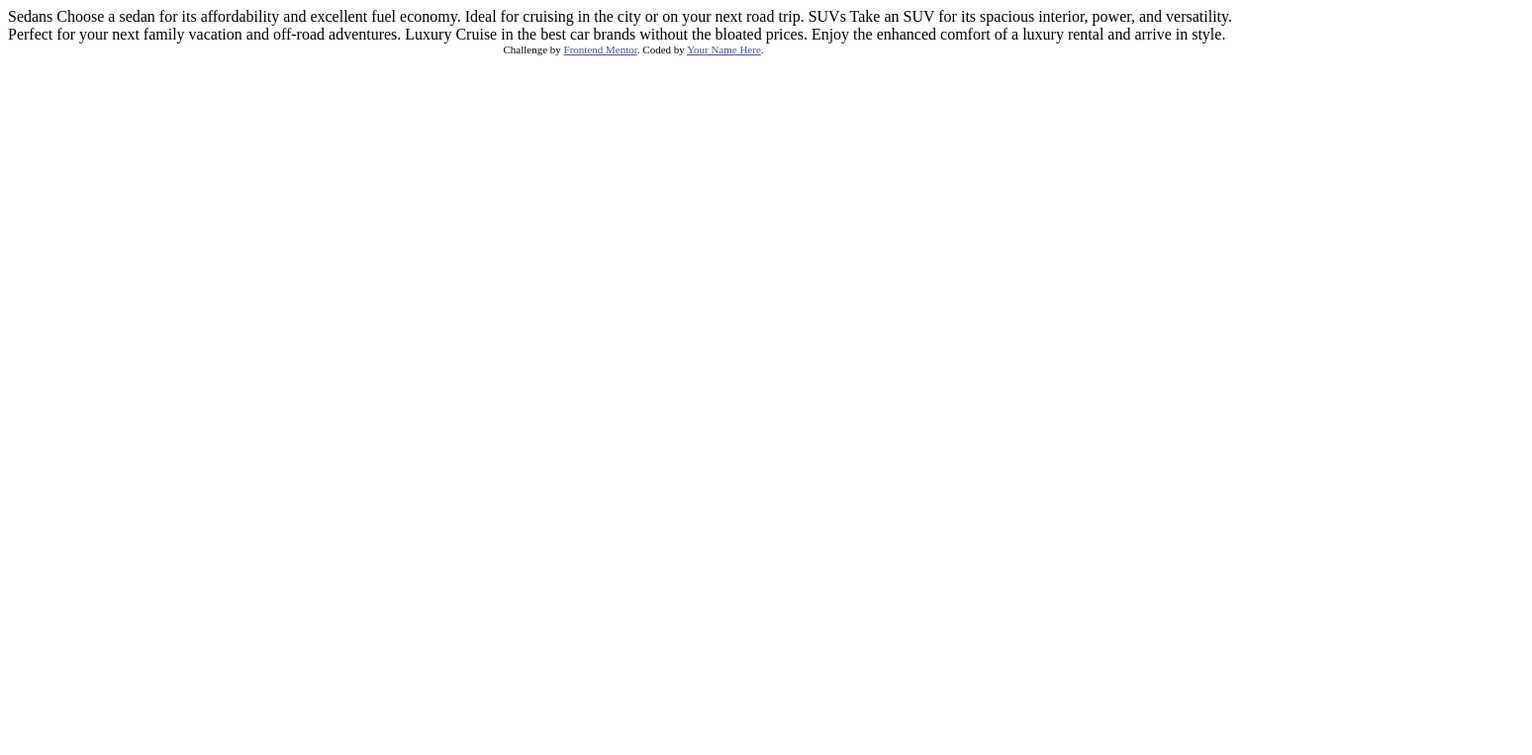
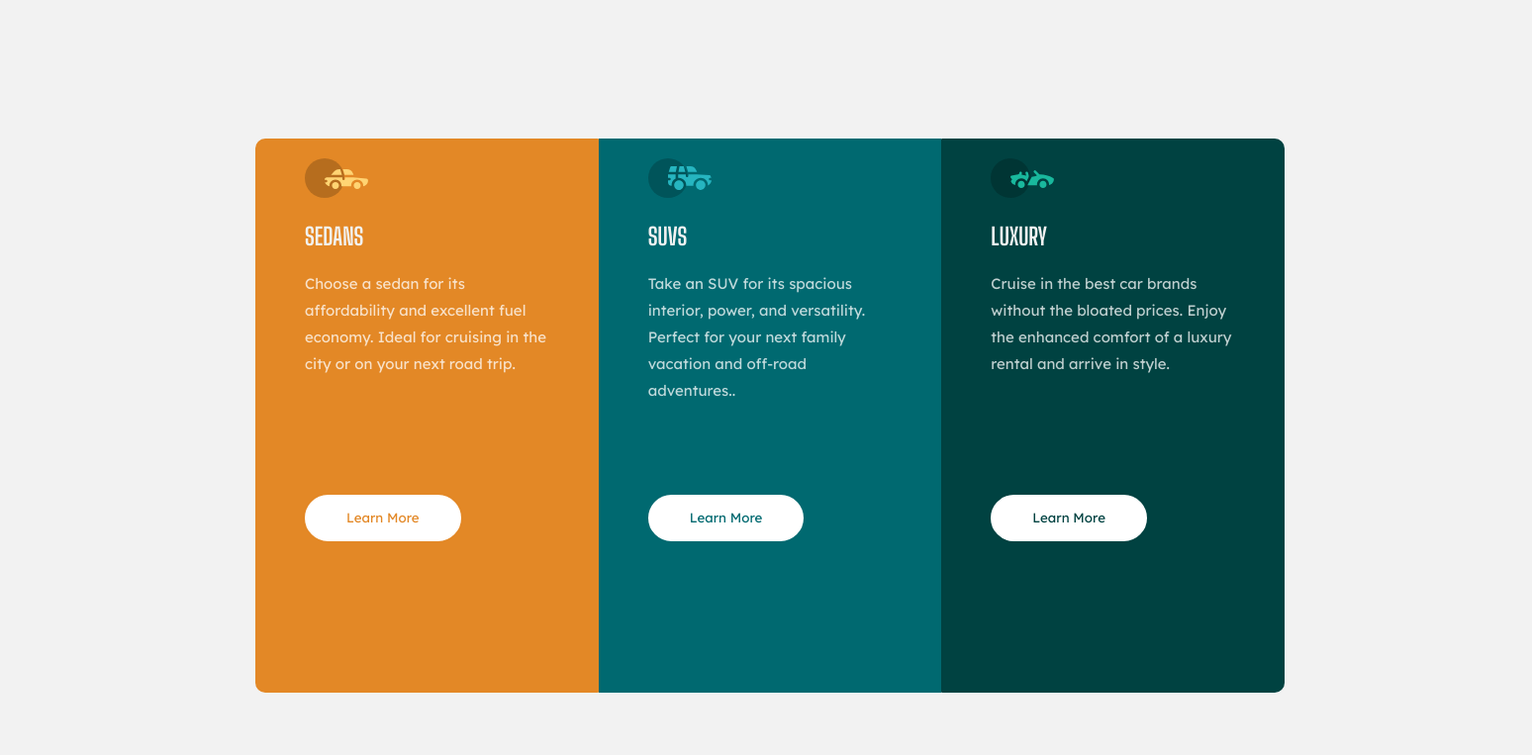
Before and after one commit to Kinshuk3/FrontendMentorChallenges, a plain HTML site: page index.html in a window 1280 px wide. Shown: the whole page at 99% size, 1548 px wide, since content can reach past the window. Drawn offline with Linux system fonts and the light colour scheme.

Commit message:
Added css styling first try

```diff
--- /dev/null
+++ b/css/styles.css
@@ -0,0 +1,135 @@
+@import url('https://fonts.googleapis.com/css2?family=Lexend+Deca&display=swap');
+@import url('https://fonts.googleapis.com/css2?family=Big+Shoulders+Display:wght@700&display=swap');
+
+*:before{
+  box-sizing: inherit;
+  margin: 0;
+  padding: 0;
+}
+
+body{
+    background-color: hsl(0, 0%, 95%);
+}
+.car-grid h2{
+    font-family: 'Big Shoulders Display', cursive;
+    color: hsl(0, 0%, 95%);
+    text-transform: uppercase;
+}
+
+.car-grid p{
+    font-family: 'Lexend Deca', sans-serif;
+    font-size: 15px;
+    color: hsla(0, 0%, 100%, 0.75);
+    font-size: 15px;
+    line-height: 180%;
+}
+
+.car-grid > div{
+    flex: 1;
+    text-decoration: none;
+    text-align: left;
+    padding: 20px 50px;
+}
+.car-grid{
+    display: flex;
+    padding: 60px 250px;
+    margin-top: 80px;
+    width: 130vh;
+    height: 70vh;
+}
+.learn-more{
+    font-family: 'Lexend Deca', sans-serif;
+    background-color: #fff;
+    border: 2px solid white;
+    border-radius: 50px;
+    transition-duration: 0.4s;
+    position: absolute;
+    top: 500px;
+    box-sizing: border-box;
+    padding: 1em 3em;
+    width: max-content;
+}
+
+.learn-more:hover{
+    background-color: rgba(0, 0, 0, 0.01);
+
+}
+
+#sed-btn{
+    color: hsl(31, 77%, 52%);
+}
+
+#suv-btn{
+   color:  hsl(184, 100%, 22%);
+}
+
+#lux-btn{
+   color:  hsl(179, 100%, 13%);
+}
+
+#sed-btn:hover{
+    color: #fff;
+    cursor: pointer;
+}
+
+#suv-btn:hover{
+    color: #fff;
+    cursor: pointer;
+}
+
+#lux-btn:hover{
+    color: #fff;
+    cursor: pointer;
+}
+.sedan-component{
+    background-color: hsl(31, 77%, 52%);
+    border-radius: 10px 1px 1px 10px;
+}
+
+.suv-component{
+    background-color: hsl(184, 100%, 22%);
+}
+
+.luxury-component{
+    background-color: hsl(179, 100%, 13%);
+    border-radius: 1px 10px 10px 1px;
+}
+
+@media (max-width: 375px) {
+    .car-grid{
+        display: flex;
+        flex-direction: column;
+        width:350px;
+    }
+
+    body{
+        display: flex;
+        justify-content: center;
+        align-content: center;
+    }
+    .sedan-component{
+        border-radius: 10px 10px 0px 0px;
+    }
+
+    .suv-component{
+        border-radius: 0px;
+    }
+
+    .luxury-component{
+        border-radius: 0px 0px 10px 10px;
+    }
+
+    .sedan-component > button{
+        position: relative;
+        top: auto;
+    }
+
+    .suv-component > button{
+        top: auto
+    }
+
+    .luxury-component > button{
+        position: relative;
+        top: auto;
+    }
+  }
--- a/index.html
+++ b/index.html
@@ -1,36 +1,51 @@
 <!DOCTYPE html>
 <html lang="en">
+
 <head>
   <meta charset="UTF-8">
-  <meta name="viewport" content="width=device-width, initial-scale=1.0"> <!-- displays site properly based on user's device -->
+  <meta name="viewport" content="width=device-width, initial-scale=1.0">
+  <!-- displays site properly based on user's device -->
 
   <link rel="icon" type="image/png" sizes="32x32" href="./images/favicon-32x32.png">
+  <link rel="stylesheet" href="./css/styles.css">
 
   <title>Frontend Mentor | 3-column preview card component</title>
 
-  <!-- Feel free to remove these styles or customise in your own stylesheet 👍 -->
-  <style>
-    .attribution { font-size: 11px; text-align: center; }
-    .attribution a { color: hsl(228, 45%, 44%); }
-  </style>
 </head>
+
 <body>
 
-  Sedans
-  Choose a sedan for its affordability and excellent fuel economy. Ideal for cruising in the city
-  or on your next road trip.
+  <div class="car-grid">
+    <div class="sedan-component">
+      <img src="./images/icon-sedans.svg" alt="sedanlogo">
+      <h2>Sedans</h2>
+      <p>Choose a sedan for its affordability and excellent fuel economy. Ideal for cruising in the city
+        or on your next road trip.</p>
+      <button class="learn-more" id="sed-btn">Learn More</button>
+    </div>
 
-  SUVs
-  Take an SUV for its spacious interior, power, and versatility. Perfect for your next family vacation
-  and off-road adventures.
+    <div class="suv-component">
+      <img src="./images/icon-suvs.svg" alt="suv-logo">
+      <h2>SUVs</h2>
+      <p>Take an SUV for its spacious interior, power, and versatility. Perfect for your next family vacation
+        and off-road adventures..</p>
+      <button class="learn-more" id="suv-btn">Learn More</button>
+    </div>
 
-  Luxury
-  Cruise in the best car brands without the bloated prices. Enjoy the enhanced comfort of a luxury
-  rental and arrive in style.
+    <div class="luxury-component">
+      <img src="./images/icon-luxury.svg" alt="luxury-logo">
+      <h2>Luxury</h2>
+      <p>Cruise in the best car brands without the bloated prices. Enjoy the enhanced comfort of a luxury
+        rental and arrive in style.</p>
+      <button class="learn-more" id="lux-btn">Learn More</button>
+    </div>
 
-  <div class="attribution">
+
+  </div>
+  <!-- <div class="attribution">
     Challenge by <a href="https://www.frontendmentor.io?ref=challenge" target="_blank">Frontend Mentor</a>.
-    Coded by <a href="#">Your Name Here</a>.
-  </div>
+    Coded by <a href="#">Kinshuk Chadha</a>.
+  </div> -->
 </body>
+
 </html>
```
